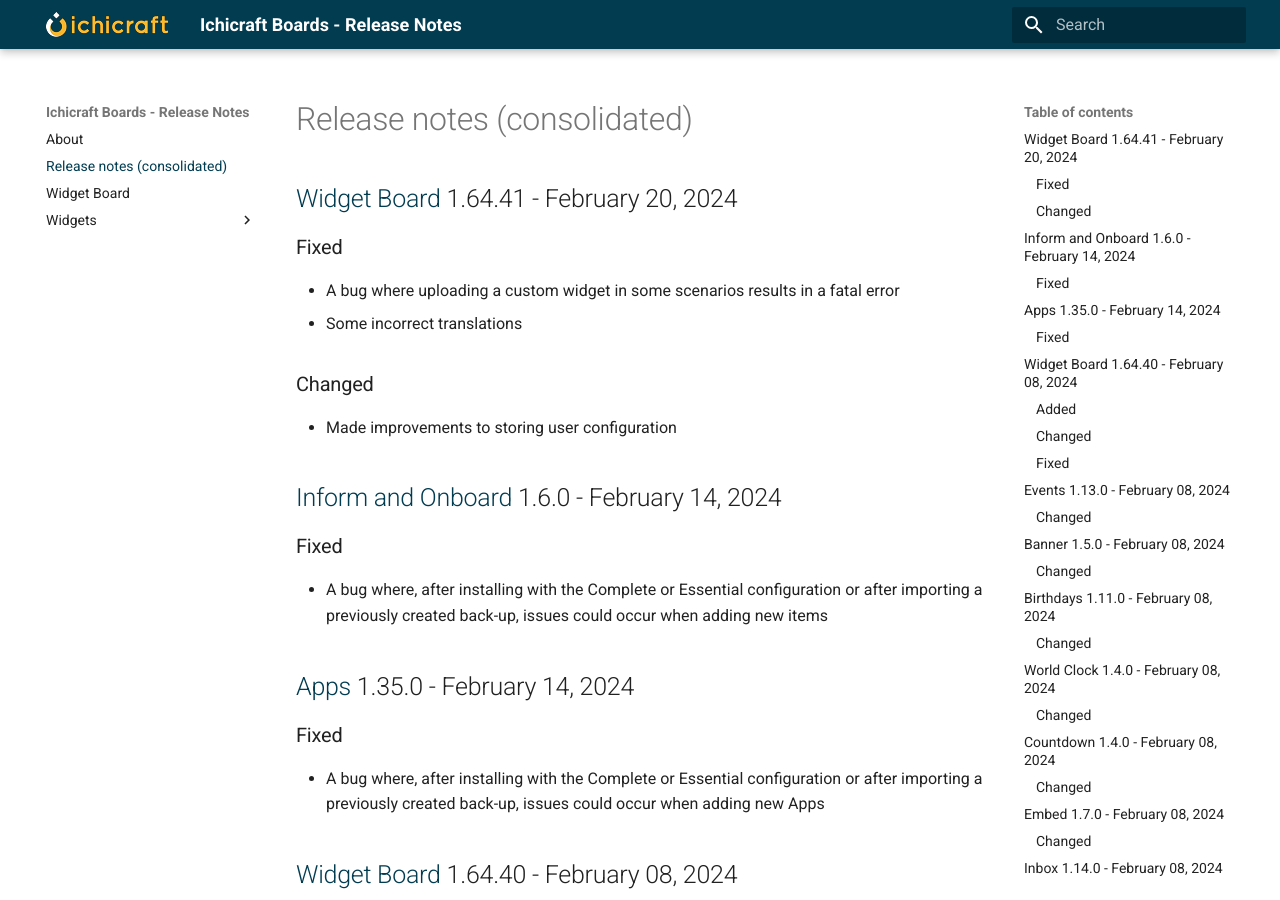
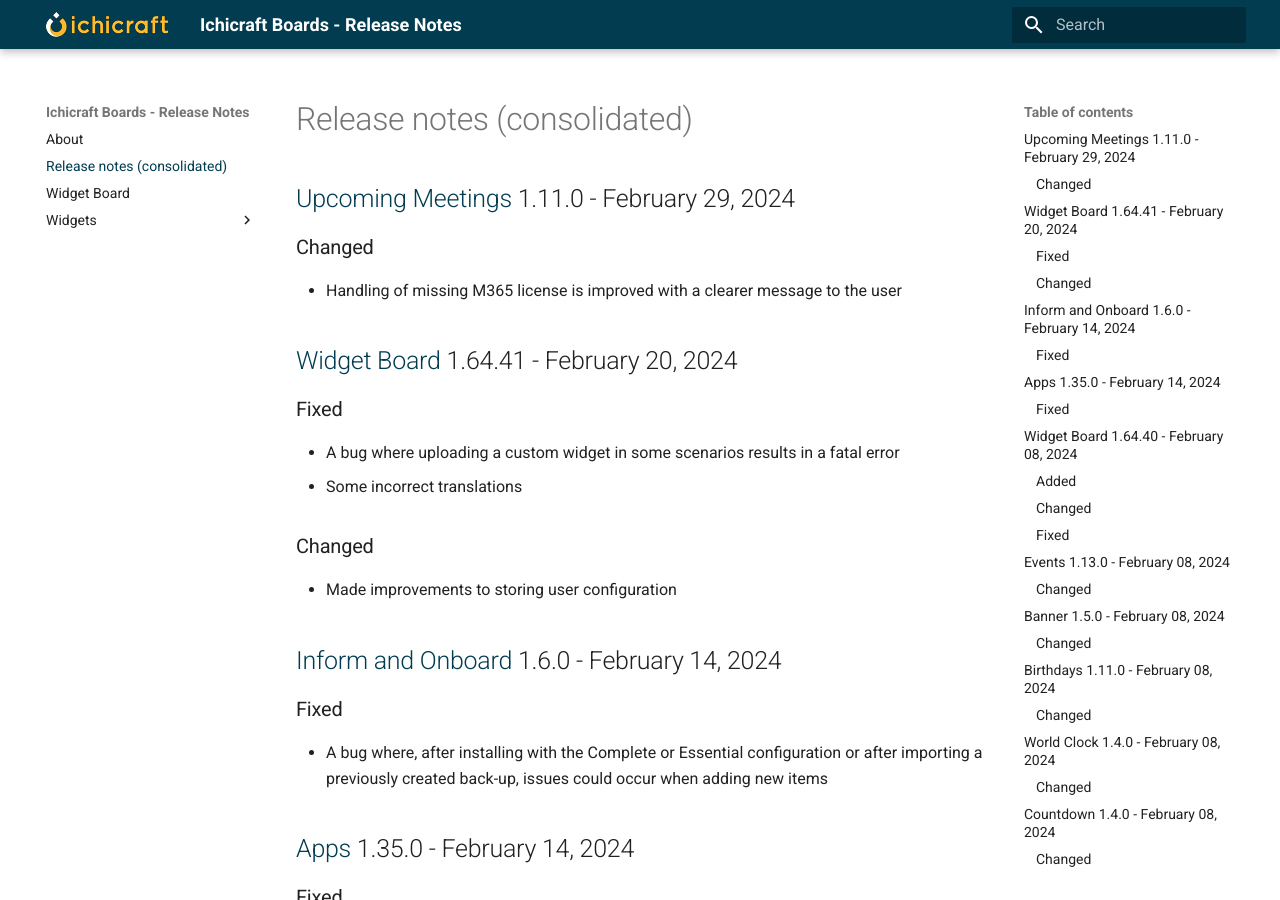
Before and after one commit to ichicraft/widgets-docs, an MkDocs documentation site: the page built from docs/Release-notes-(consolidated).md, in a window 1280 px wide and 900 px high. Built offline with MkDocs 1.6.1 and Material for MkDocs 9.7.7, drawn with Linux system fonts in a browser that asks for light colours.

Commit message:
Release notes updated by BuildService

```diff
--- a/docs/Release-notes-(consolidated).md
+++ b/docs/Release-notes-(consolidated).md
@@ -1,3 +1,8 @@
+## [Upcoming Meetings](./Widgets/Upcoming Meetings.md) 1.11.0 - February 29, 2024
+
+### Changed
+- Handling of missing M365 license is improved with a clearer message to the user
+
 ## [Widget Board](./Widget Board.md) 1.64.41 - February 20, 2024
 
 ### Fixed
```
Also changed, not shown: docs/Widgets/Upcoming Meetings.md (+5 -0 lines).
